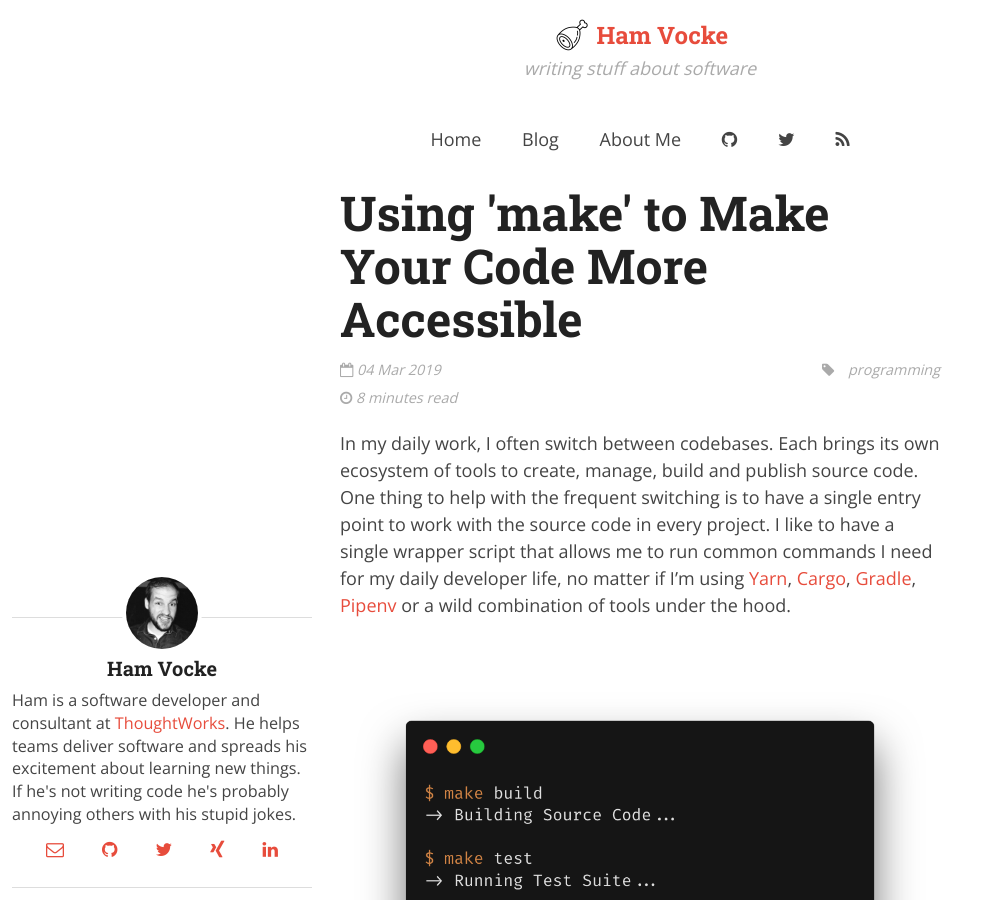
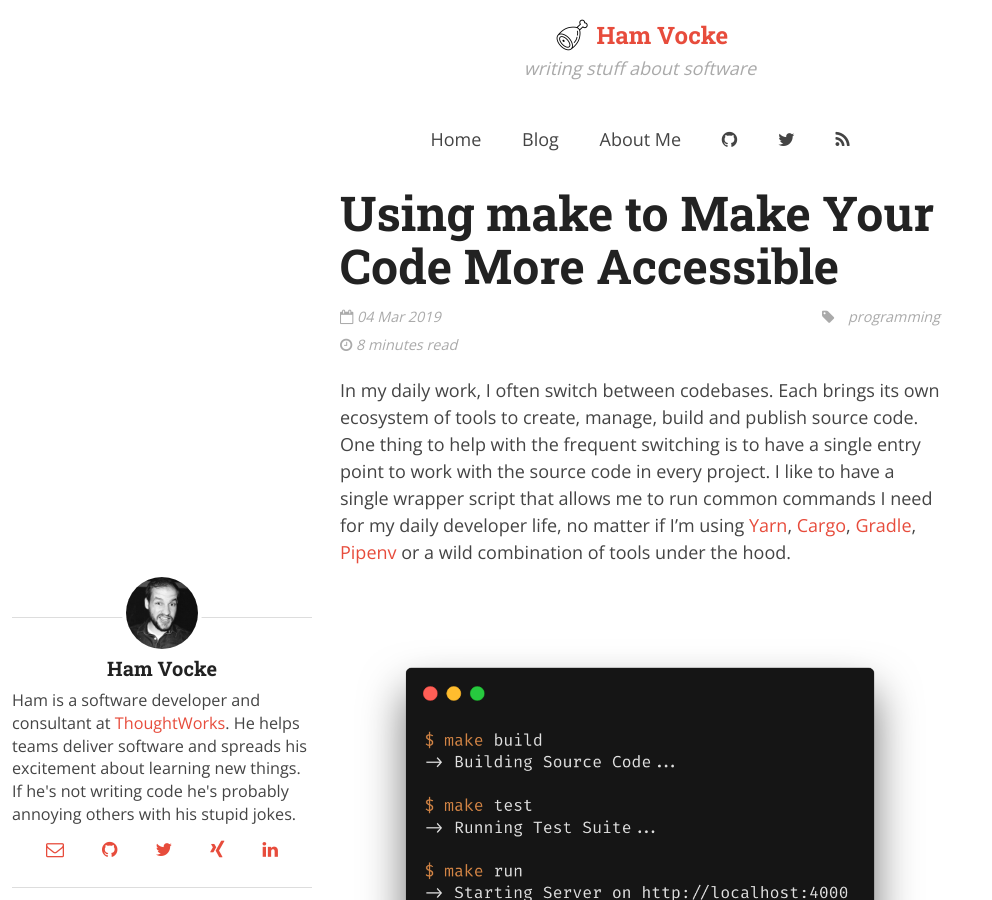
Before and after one commit to hamvocke/hamvocke.github.io, a Jekyll site: the page built from _posts/2019-03-04-makefiles-for-accessibility.md, in a window 1280 px wide and 900 px high. Shown: the whole window, without its empty margins (0-992 px from the left). Built offline with Jekyll 4.4.1, drawn with Linux system fonts in a browser that asks for light colours; nearby versions of some CDN libraries; comment, search, counter and statistics services are not loaded.

Commit message:
try again...

```diff
--- a/_posts/2019-03-04-makefiles-for-accessibility.md
+++ b/_posts/2019-03-04-makefiles-for-accessibility.md
@@ -1,9 +1,9 @@
 ---
 layout: post
-title: Using 'make' to Make Your Code More Accessible
+title: Using make to Make Your Code More Accessible
 tags: programming
-excerpt: With 'make' we can automate common tasks for our programming projects and make them more accessible as a result.
-summary: With 'make' we can automate common tasks for our programming projects and make them more accessible as a result.
+excerpt: With make we can automate common tasks for our programming projects and make them more accessible as a result.
+summary: With make we can automate common tasks for our programming projects and make them more accessible as a result.
 image: /assets/img/uploads/make.png
 comments: true
 ---
```
